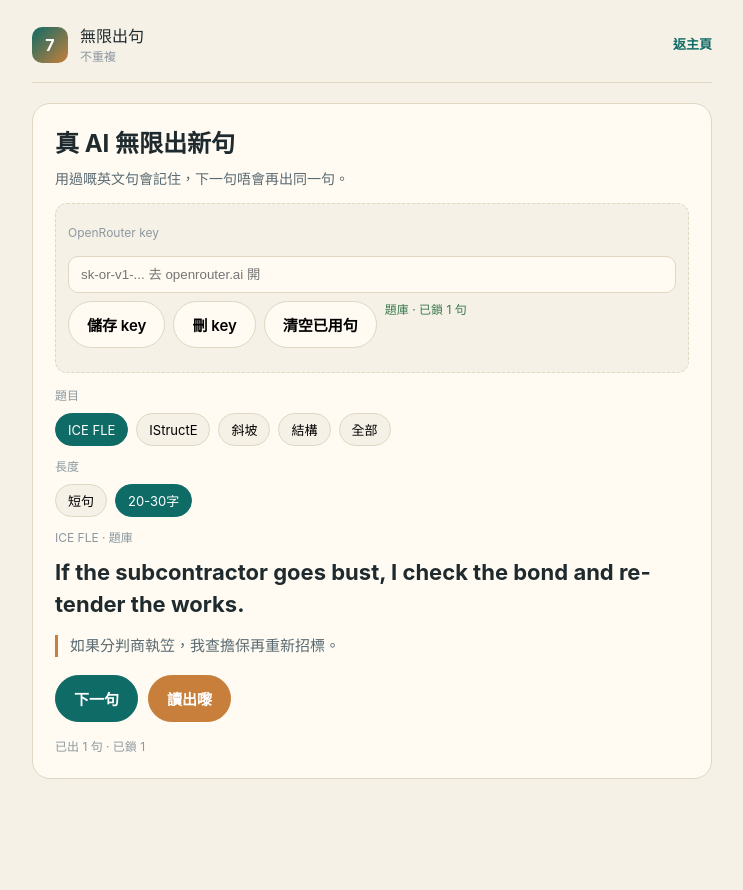
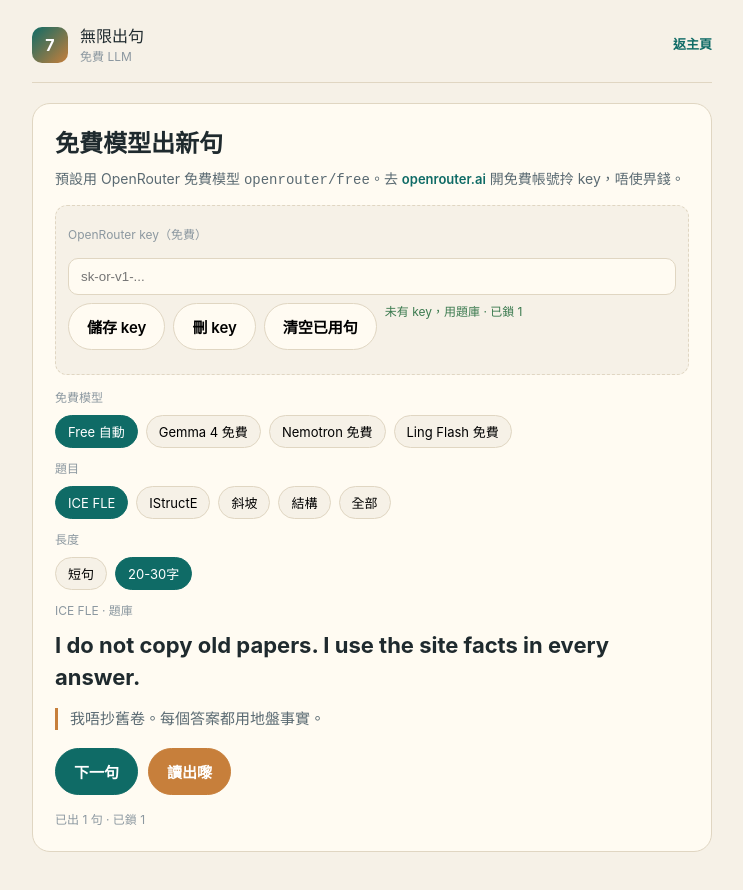
Before and after one commit to yip-lgtm/seven-steps, a plain HTML site: page practice.html in a window 1280 px wide. Both pictures are taken after a click on the button "下一句". Shown: the whole page, without its empty margins (268-1011 px from the left). Before the commit the page ends 859 px from the top, so only its background shows below. Drawn offline with Linux system fonts and the light colour scheme.

Commit message:
Default to free OpenRouter models

````diff
--- a/practice.html
+++ b/practice.html
@@ -28,7 +28,7 @@
   .btn-warm{background:var(--warm);color:#fff;border-color:var(--warm)}
   .btn-row{display:flex;flex-wrap:wrap;gap:10px}
   .count{margin-top:16px;font-size:12px;color:var(--ink-faint)}
-  a.back{color:var(--accent);text-decoration:none;font-size:13px;font-weight:600}
+  a.back,a.link{color:var(--accent);text-decoration:none;font-size:13px;font-weight:600}
   .keybox{margin:10px 0 14px;padding:12px;border:1px dashed var(--line);border-radius:12px;background:var(--bg)}
   .keybox input{width:100%;margin-top:6px;padding:10px 12px;border:1px solid var(--line);border-radius:10px;background:var(--surface);color:var(--ink)}
   .ok{color:#3b7a4f;font-size:12px}
@@ -38,15 +38,15 @@
 <body>
 <div class="app">
   <div class="topbar">
-    <a class="brand" href="./"><div class="brand-mark">7</div><div><div>無限出句</div><div style="font-size:12px;color:var(--ink-faint)">不重複</div></div></a>
+    <a class="brand" href="./"><div class="brand-mark">7</div><div><div>無限出句</div><div style="font-size:12px;color:var(--ink-faint)">免費 LLM</div></div></a>
     <a class="back" href="./">返主頁</a>
   </div>
   <div class="card">
-    <h1>真 AI 無限出新句</h1>
-    <p class="lead">用過嘅英文句會記住，下一句唔會再出同一句。</p>
+    <h1>免費模型出新句</h1>
+    <p class="lead">預設用 OpenRouter 免費模型 <code>openrouter/free</code>。去 <a class="link" href="https://openrouter.ai" target="_blank" rel="noreferrer">openrouter.ai</a> 開免費帳號拎 key，唔使畀錢。</p>
     <div class="keybox">
-      <div class="meta">OpenRouter key</div>
-      <input id="key" type="password" placeholder="sk-or-v1-... 去 openrouter.ai 開">
+      <div class="meta">OpenRouter key（免費）</div>
+      <input id="key" type="password" placeholder="sk-or-v1-...">
       <div class="row" style="margin-top:8px">
         <button class="btn" id="save">儲存 key</button>
         <button class="btn" id="clear">刪 key</button>
@@ -54,11 +54,12 @@
         <span class="ok" id="keystat"></span>
       </div>
     </div>
+    <div class="meta">免費模型</div><div class="row" id="models"></div>
     <div class="meta">題目</div><div class="row" id="topics"></div>
     <div class="meta">長度</div><div class="row" id="lens"></div>
     <div class="meta" id="tag">—</div>
     <div class="en" id="en">撳下一句。</div>
-    <div class="zh" id="zh">用過嘅句會鎖住，唔重複。</div>
+    <div class="zh" id="zh">免費模型忙可以自動轉第二個，再唔得用題庫。</div>
     <div class="err" id="err"></div>
     <div class="btn-row">
       <button class="btn btn-primary" id="next">下一句</button>
@@ -70,10 +71,18 @@
 <script>
 const TOPICS=[{id:"fle",label:"ICE FLE"},{id:"ise",label:"IStructE"},{id:"slope",label:"斜坡"},{id:"struct",label:"結構"},{id:"mix",label:"全部"}];
 const LENS=[{id:"short",label:"短句"},{id:"mid",label:"20-30字"}];
+const MODELS=[
+  {id:"openrouter/free", label:"Free 自動"},
+  {id:"google/gemma-4-26b-a4b-it:free", label:"Gemma 4 免費"},
+  {id:"nvidia/nemotron-3.5-lightning:free", label:"Nemotron 免費"},
+  {id:"inclusionai/ling-3.0-flash-sante:free", label:"Ling Flash 免費"}
+];
 const KEY_ID="ss.openrouter";
 const USED_ID="ss.used.v1";
-let topic="fle",len="mid",n=0;
-const TOPIC_EN={fle:"ICE FLE, I, Early Warning, NEC4, case study, no copy",ise:"IStructE two schemes, load path, transfer plate, bored pile",slope:"slope cracks, blocked drain, soil nails, factor of safety",struct:"retaining wall, steel, compression tension, cheaper option",mix:"civil structural exam English"};
+const MODEL_ID="ss.model";
+let topic="fle", len="mid", n=0;
+let model=localStorage.getItem(MODEL_ID)||"openrouter/free";
+const TOPIC_EN={fle:"ICE FLE Early Warning NEC4 case study",ise:"IStructE two schemes load path transfer plate",slope:"slope cracks blocked drain soil nails safety factor",struct:"retaining wall steel compression cheaper option",mix:"civil structural exam English"};
 function pick(a){return a[Math.floor(Math.random()*a.length)]}
 function norm(s){return (s||"").toLowerCase().replace(/[^a-z0-9]+/g," ").trim()}
 function loadUsed(){try{return JSON.parse(localStorage.getItem(USED_ID)||"[]")}catch(e){return[]}}
@@ -81,52 +90,44 @@ function saveUsed(arr){localStorage.setItem(USED_ID, JSON.stringify(arr.slice(-4
 function isUsed(en){return loadUsed().includes(norm(en))}
 function markUsed(en){const u=loadUsed(); const k=norm(en); if(!u.includes(k)){u.push(k); saveUsed(u)}}
 function key(){return (localStorage.getItem(KEY_ID)||"").trim()}
-function setStat(){document.getElementById("keystat").textContent=(key()?"真 AI":"題庫")+" · 已鎖 "+loadUsed().length+" 句";document.getElementById("key").value=key()?"********":""}
+function setStat(){document.getElementById("keystat").textContent=(key()?"免費 AI 已開":"未有 key，用題庫")+" · 已鎖 "+loadUsed().length;document.getElementById("key").value=key()?"********":""}
 const FALLBACK=[
 ["fle","I write in the first person and apply the answer to the case.","我用第一人稱寫，將答案套入個案。"],
 ["fle","I do not copy old papers. I use the site facts in every answer.","我唔抄舊卷。每個答案都用地盤事實。"],
-["fle","Part B lasts seven hours, so I keep time for all five modules.","Part B 有七小時，所以五大單元我都留時間。"],
-["fle","If the subcontractor goes bust, I check the bond and re-tender the works.","如果分判商執笠，我查擔保再重新招標。"],
 ["ise","I proposed two distinct and viable schemes for the office building.","我為寫字樓提出兩個唔同可行方案。"],
-["ise","The transfer plate spreads floor loads to the columns below.","轉換板將樓面荷載散到下面柱。"],
-["ise","The bored pile sockets into rock and limits settlement.","鑽孔樁嵌入岩石，限制沉降。"],
-["ise","Scheme one is RC frames. Scheme two is composite steel.","方案一係混凝土框架。方案二係組合鋼。"],
-["slope","Blocked drains let water push the soil outward after heavy rain.","排水塞咗，大雨後水推開泥土。"],
-["slope","I marked three cracks and ordered a new GI hole near the crest.","我標咗三條裂紋，並喺坡頂加鑽一個 GI 孔。"],
-["slope","The pull-out test failed, so I made the nails longer and closer.","拉拔試驗唔合格，所以土釘加長加密。"],
 ["slope","I raised the factor of safety to 1.4 by changing the nail grid.","我改土釘網格，將安全系數加到 1.4。"],
-["struct","The client wants a cheaper wall, so I compare steel and concrete.","業主要平啲牆，所以我比較鋼同混凝土。"],
-["struct","Concrete takes compression. Steel bars take tension in the beam.","混凝土抗壓。樑入面鋼筋抗拉。"],
-["struct","I follow the load from slab to beam to column to the pile cap.","我跟荷載：板到樑到柱到樁帽。"],
-["struct","High soil pressure on the highway wall needs extra reinforcement.","公路擋土牆土壓高，要加多啲鋼筋。"]
+["struct","I follow the load from slab to beam to column to the pile cap.","我跟荷載：板到樑到柱到樁帽。"]
 ];
-function fallback(){
-  const bag=FALLBACK.filter(x=>(topic==="mix"||x[0]===topic)&&!isUsed(x[1]));
-  const src=bag.length?pick(bag):pick(FALLBACK);
-  return {en:src[1],zh:src[2],tag:src[0]};
-}
-async function callAI(avoid){
+function fallback(){const bag=FALLBACK.filter(x=>(topic==="mix"||x[0]===topic)&&!isUsed(x[1])); const src=bag.length?pick(bag):pick(FALLBACK); return {en:src[1],zh:src[2],tag:src[0]}}
+async function callModel(mid, avoid){
   const k=key(); if(!k) return fallback();
   const words=len==="short"?"8 to 12 words":"20 to 30 words";
-  const res=await fetch("https://openrouter.ai/api/v1/chat/completions",{method:"POST",headers:{"Authorization":"Bearer "+k,"Content-Type":"application/json","HTTP-Referer":location.origin,"X-Title":"Seven Steps Practice"},body:JSON.stringify({model:"openai/gpt-4o-mini",temperature:1.0,messages:[{role:"system",content:"One new oral sentence for A2-B1 HK civil engineer. JSON only {\"en\":\"\",\"zh\":\"\"}. zh=Cantonese. Never repeat avoided sentences."},{role:"user",content:"Topic: "+TOPIC_EN[topic]+". Length: "+words+". First person I. Avoid these: "+avoid.join(" | ")}]})});
-  if(!res.ok) throw new Error("AI 失敗 "+res.status);
+  const res=await fetch("https://openrouter.ai/api/v1/chat/completions",{method:"POST",headers:{"Authorization":"Bearer "+k,"Content-Type":"application/json","HTTP-Referer":location.origin,"X-Title":"Seven Steps Free"},body:JSON.stringify({model:mid,temperature:1,max_tokens:180,messages:[{role:"system",content:"One new oral sentence for A2-B1 HK civil engineer. JSON only {\"en\":\"\",\"zh\":\"\"}. zh=Cantonese. Do not repeat avoided lines."},{role:"user",content:"Topic: "+TOPIC_EN[topic]+". Length: "+words+". First person I. Avoid: "+avoid.join(" | ")}]})});
+  if(!res.ok) throw new Error(mid+" "+res.status);
   const data=await res.json();
   const raw=(data.choices&&data.choices[0]&&data.choices[0].message&&data.choices[0].message.content)||"";
   const json=JSON.parse(raw.replace(/```json|```/g,"").trim());
-  if(!json.en||!json.zh) throw new Error("AI 格式唔啱");
-  return {en:json.en,zh:json.zh,tag:topic};
+  if(!json.en||!json.zh) throw new Error("格式唔啱");
+  return {en:json.en,zh:json.zh,tag:topic,model:mid};
 }
 async function aiSentence(){
-  const avoid=loadUsed().slice(-30);
-  let hit=await callAI(avoid);
-  if(isUsed(hit.en)) hit=await callAI(avoid.concat([norm(hit.en)]));
-  if(isUsed(hit.en)) hit=fallback();
-  return hit;
+  const avoid=loadUsed().slice(-20);
+  const order=[model].concat(MODELS.map(m=>m.id).filter(id=>id!==model));
+  let lastErr=null;
+  for (const mid of order){
+    try{
+      let hit=await callModel(mid, avoid);
+      if(isUsed(hit.en)) hit=await callModel(mid, avoid.concat([norm(hit.en)]));
+      if(!isUsed(hit.en)) return hit;
+    }catch(e){ lastErr=e; }
+  }
+  if(lastErr) throw lastErr;
+  return fallback();
 }
 function show(hit,src){
   markUsed(hit.en); n+=1; setStat();
   const labels={fle:"ICE FLE",ise:"IStructE",slope:"斜坡",struct:"結構",mix:"全部"};
-  document.getElementById("tag").textContent=(labels[hit.tag]||hit.tag)+" · "+src;
+  document.getElementById("tag").textContent=(labels[hit.tag]||hit.tag)+" · "+src+(hit.model?" · "+hit.model.split("/")[0]:"");
   document.getElementById("en").textContent=hit.en;
   document.getElementById("zh").textContent=hit.zh;
   document.getElementById("count").textContent="已出 "+n+" 句 · 已鎖 "+loadUsed().length;
@@ -134,19 +135,24 @@ function show(hit,src){
 async function next(){
   const btn=document.getElementById("next"); const err=document.getElementById("err");
   err.textContent=""; btn.disabled=true;
-  document.getElementById("en").textContent=key()?"AI 出緊新句...":"題庫揀未用過嘅句...";
-  try{show(await aiSentence(), key()?"真 AI":"題庫")}catch(e){err.textContent=String(e.message||e)+"。已轉題庫。";show(fallback(),"題庫")}
+  document.getElementById("en").textContent=key()?"免費模型出緊句...":"題庫出句...";
+  try{show(await aiSentence(), key()?"免費 LLM":"題庫")}catch(e){err.textContent=String(e.message||e)+"。已轉題庫。";show(fallback(),"題庫")}
   btn.disabled=false;
 }
 function speak(){const text=document.getElementById("en").textContent;if(!window.speechSynthesis)return;speechSynthesis.cancel();const u=new SpeechSynthesisUtterance(text);u.lang="en-US";u.rate=0.92;speechSynthesis.speak(u)}
-function renderChips(){const t=document.getElementById("topics");t.innerHTML="";TOPICS.forEach(x=>{const b=document.createElement("button");b.className="chip"+(topic===x.id?" on":"");b.textContent=x.label;b.onclick=()=>{topic=x.id;renderChips()};t.appendChild(b)});const l=document.getElementById("lens");l.innerHTML="";LENS.forEach(x=>{const b=document.createElement("button");b.className="chip"+(len===x.id?" on":"");b.textContent=x.label;b.onclick=()=>{len=x.id;renderChips()};l.appendChild(b)})}
-document.getElementById("save").onclick=()=>{const v=document.getElementById("key").value.trim();if(v&&v!=="********")localStorage.setItem(KEY_ID,v);setStat()};
-document.getElementById("clear").onclick=()=>{localStorage.removeItem(KEY_ID);setStat()};
-document.getElementById("reset").onclick=()=>{localStorage.removeItem(USED_ID);setStat();document.getElementById("count").textContent="已清空已用句"};
+function chips(el, items, current, onpick){el.innerHTML=""; items.forEach(x=>{const b=document.createElement("button"); b.className="chip"+(current===x.id?" on":""); b.textContent=x.label; b.onclick=()=>onpick(x.id); el.appendChild(b)})}
+function render(){
+  chips(document.getElementById("topics"), TOPICS, topic, id=>{topic=id; render()});
+  chips(document.getElementById("lens"), LENS, len, id=>{len=id; render()});
+  chips(document.getElementById("models"), MODELS, model, id=>{model=id; localStorage.setItem(MODEL_ID,id); render()});
+}
+document.getElementById("save").onclick=()=>{const v=document.getElementById("key").value.trim(); if(v&&v!=="********") localStorage.setItem(KEY_ID,v); setStat()};
+document.getElementById("clear").onclick=()=>{localStorage.removeItem(KEY_ID); setStat()};
+document.getElementById("reset").onclick=()=>{localStorage.removeItem(USED_ID); setStat()};
 document.getElementById("next").onclick=next;
 document.getElementById("speak").onclick=speak;
-if(localStorage.getItem("ss.theme")==="dark")document.body.classList.add("dark");
-renderChips();setStat();
+if(localStorage.getItem("ss.theme")==="dark") document.body.classList.add("dark");
+render(); setStat();
 </script>
 </body>
 </html>
````
